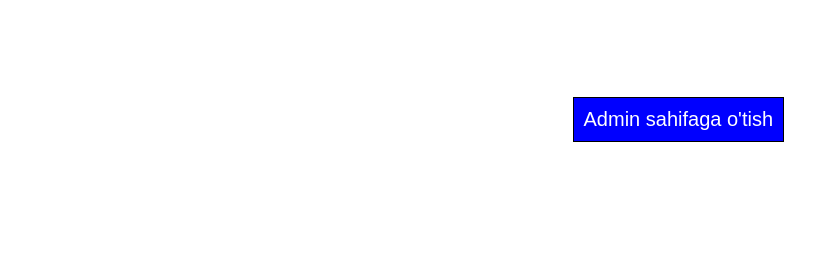
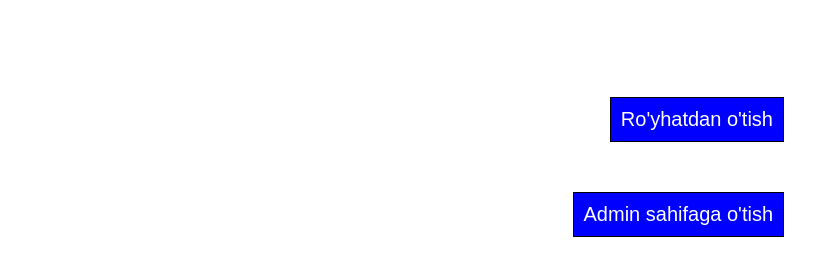
Before and after one commit to salimjonovsamandar/dars-uchun, a plain HTML site: page index.html in a window 1280 px wide. Shown: the part 81-356 px from the top of the page, without its empty margins (446-1261 px from the left). Drawn offline with Linux system fonts and the light colour scheme; no server answers.

Commit message:
Vazifa bajarilyabdi

```diff
--- a/index.html
+++ b/index.html
@@ -12,6 +12,7 @@
     <h1>Asosiy Sahifa</h1>
     <div class="container" id="wrapper"></div>
 
+    <button class="btn"><a href="./pages/register.html">Ro'yhatdan o'tish</a></button>
     <button class="btn"><a href="./pages/admin.html">Admin sahifaga o'tish</a></button>
     <script src="./js/index.js" type="module"></script>
 </body>
```
